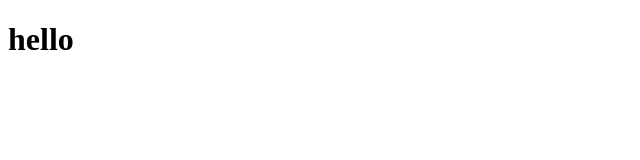
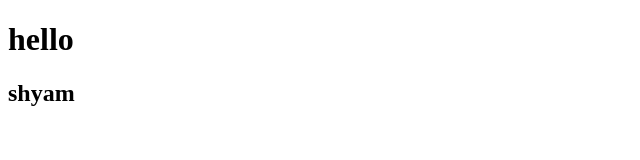
Before and after one commit to mayuragrawa/git--session02, a plain HTML site: page index.html in a window 1280 px wide. Shown: the whole page, without its empty margins (0-640 px from the left). Drawn offline with Linux system fonts and the light colour scheme.

Commit message:
second commit

```diff
--- a/index.html
+++ b/index.html
@@ -7,5 +7,6 @@
 </head>
 <body>
     <h1>hello</h1>
+    <h2>shyam</h2>
 </body>
 </html>
```
